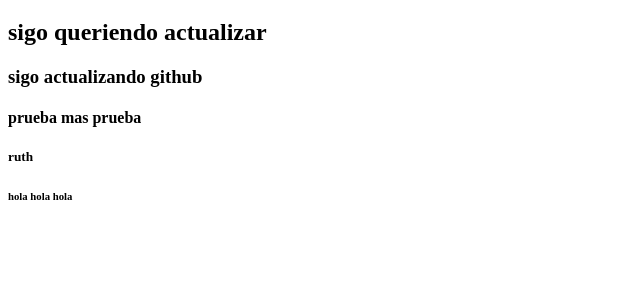
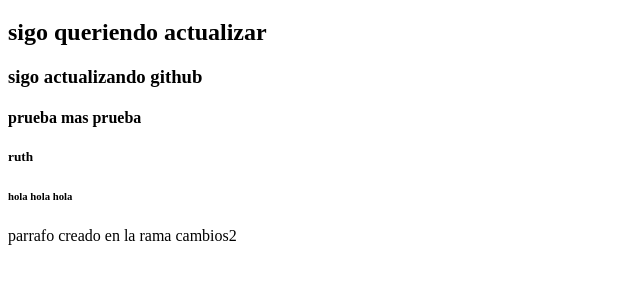
Before and after one commit to RuthVacc/RepositorioPrueba, a plain HTML site: page index.html in a window 1280 px wide. Shown: the part 61-344 px from the top of the page, without its empty margins (0-640 px from the left). Drawn offline with Linux system fonts and the light colour scheme.

Commit message:
parrafo agregado en la rama cambios2

```diff
--- a/index.html
+++ b/index.html
@@ -13,5 +13,6 @@
     <h4>prueba mas prueba</h4>
     <h5>ruth</h5>
     <h6>hola hola hola </h6>
+    <p>parrafo creado en la rama cambios2</p>
 </body>
 </html>
```
